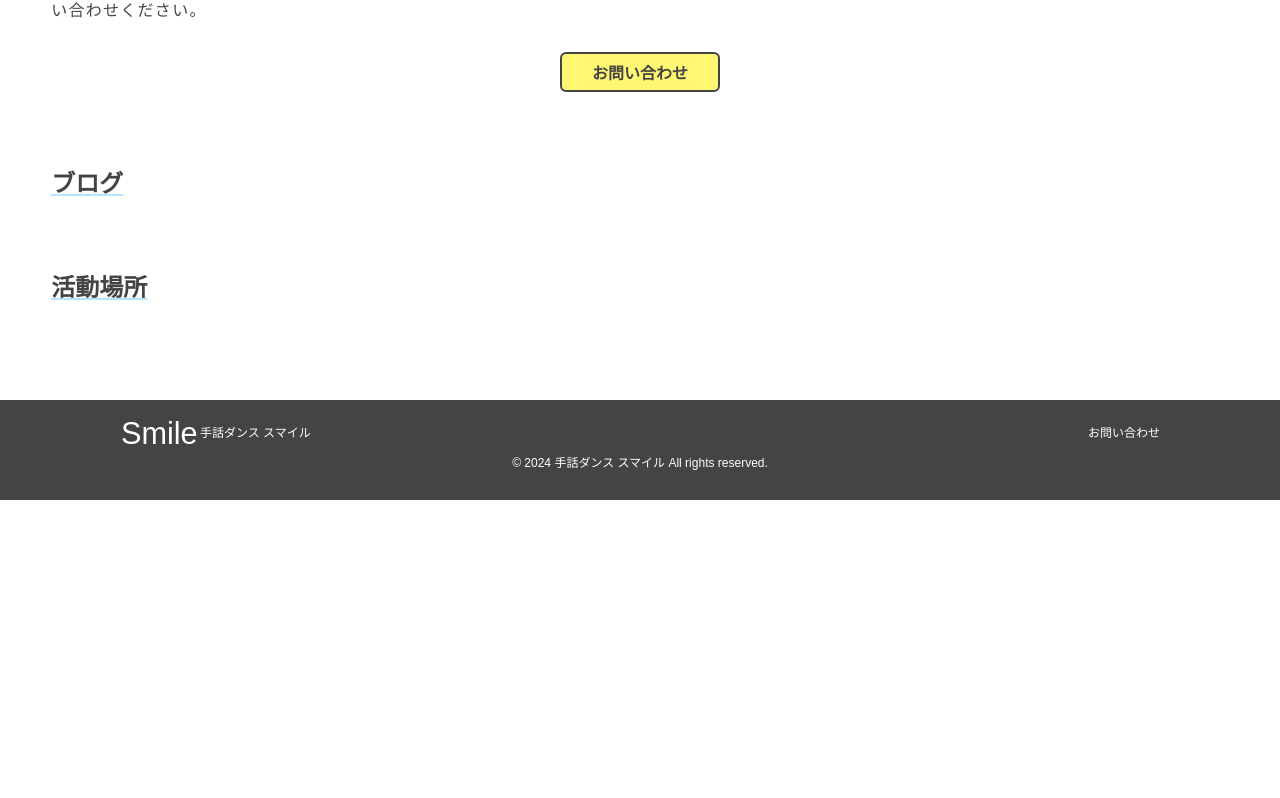
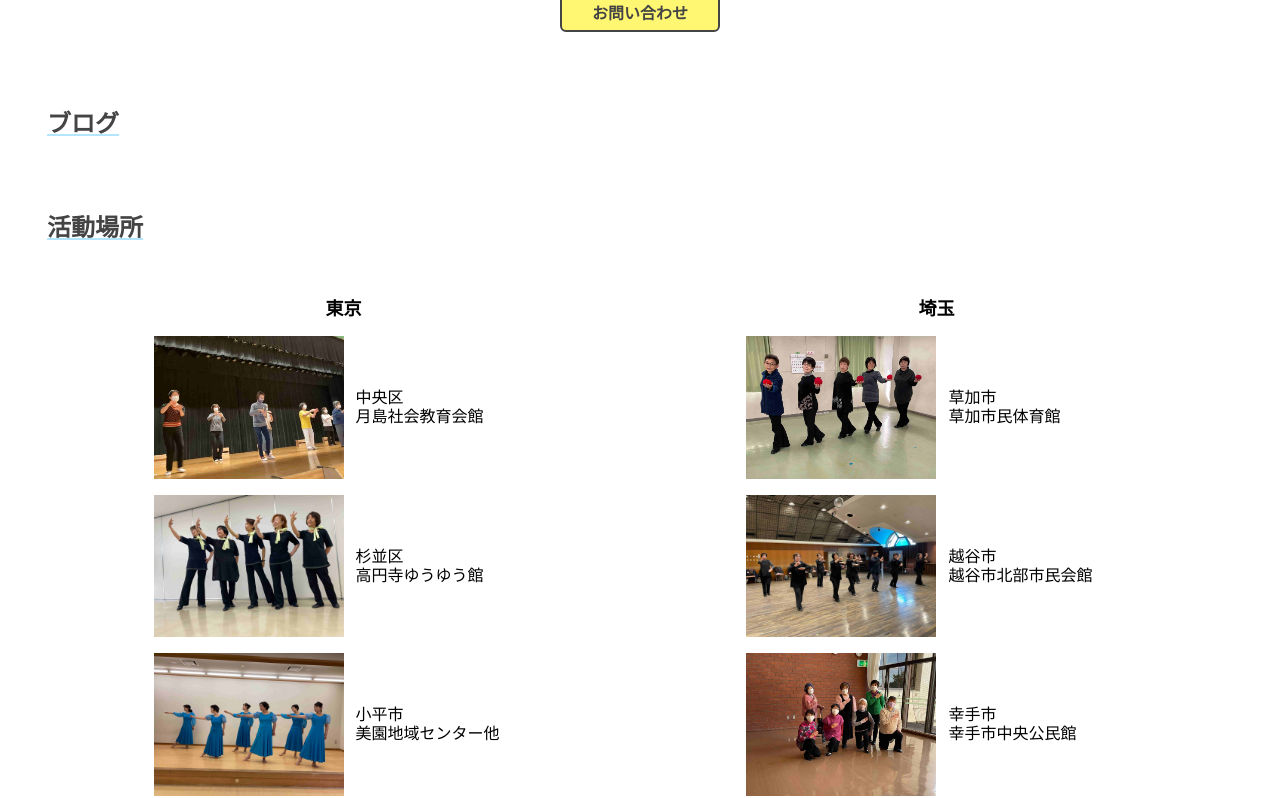
Before and after one commit to shinking02/smile_hp, a React (Vite) app: page / in a window 1280 px wide. Shown: the part 1650-2448 px from the top of the page. Before the commit the page ends 2150 px from the top, so only its background shows below. Built offline with nearby package versions, Linux system fonts and the light colour scheme.

Commit message:
Add Contact page and update Button component styles

```diff
--- a/src/App.tsx
+++ b/src/App.tsx
@@ -3,6 +3,7 @@ import { createGlobalStyle, ThemeProvider } from "styled-components";
 import reset from "styled-reset";
 
 import Layout from "./components/Layout";
+import Contact from "./pages/Contact";
 import NotFound from "./pages/NotFound";
 import Top from "./pages/Top";
 
@@ -34,6 +35,7 @@ const App: React.FC = () => {
                     <Routes>
                         <Route path="/" element={<Layout />}>
                             <Route path="/" element={<Top />} />
+                            <Route path="/contact" element={<Contact />} />
                             <Route path="*" element={<NotFound />} />
                         </Route>
                     </Routes>
--- a/src/components/Button.tsx
+++ b/src/components/Button.tsx
@@ -3,9 +3,10 @@ import styled from "styled-components";
 interface ButtonProps {
     title: string;
     onClick?: () => void;
+    disabled?: boolean;
 }
 
-const ButtonWrapper = styled.button`
+const ButtonWrapper = styled.button<{ disabled?: boolean }>`
     display: inline-block;
     padding: 6px 30px;
     border: 2px solid ${(props) => props.theme.black};
@@ -14,13 +15,22 @@ const ButtonWrapper = styled.button`
     font-weight: bold;
     font-size: 16px;
     color: ${(props) => props.theme.black};
+    transition: 0.2s cubic-bezier(0.45, 0, 0.55, 1);
     &:hover {
-        opacity: 0.6;
+        transform: scale(1.04);
     }
+    opacity: ${(props) => (props.disabled ? 0.4 : 1)};
 `;
 
 const Button = (props: ButtonProps) => {
-    return <ButtonWrapper onClick={props.onClick}>{props.title}</ButtonWrapper>;
+    return (
+        <ButtonWrapper
+            onClick={props.disabled ? undefined : props.onClick}
+            disabled={props.disabled}
+        >
+            {props.title}
+        </ButtonWrapper>
+    );
 };
 
 export default Button;
--- a/src/components/ContentsContainer.tsx
+++ b/src/components/ContentsContainer.tsx
@@ -1,7 +1,6 @@
 import styled from "styled-components";
 
 export const ContentsContainer = styled.div`
-    margin: 80px auto;
+    margin: 20px auto 80px;
     max-width: 1200px;
-    padding: 0 4%;
 `;
--- /dev/null
+++ b/src/components/LocationBox.tsx
@@ -0,0 +1,77 @@
+import styled from "styled-components";
+
+import { sp, tab } from "@/media";
+
+interface LocationBoxProps {
+    location: string;
+    locationDetails: {
+        locationDetail: string;
+        placeName: string;
+        href: string;
+        imagePath: string;
+    }[];
+}
+
+const LocationContainer = styled.div`
+    display: block;
+    margin: 20px 0 0 0;
+    max-width: 380px;
+    ${tab`
+        max-width: 80%;
+        margin: 20px auto 0;
+    `}
+    ${sp`
+        width: 100%;
+        margin: 20px auto 0;
+    `}
+`;
+
+const LocationTitle = styled.div`
+    font-size: 18px;
+    font-weight: bold;
+    text-align: center;
+    margin: 18px auto;
+`;
+
+const DetailContainer = styled.div`
+    display: flex;
+    width: 100%;
+    margin: 16px auto;
+`;
+
+const DetailImage = styled.img`
+    width: 50%;
+    margin-right: 12px;
+    ${tab`
+        margin-right: 38px;
+    `}
+`;
+
+const DetailText = styled.a`
+    width: 50%;
+    font-size: 16px;
+    line-height: 1.2em;
+    margin: auto;
+`;
+
+const LocationBox = (props: LocationBoxProps) => {
+    return (
+        <LocationContainer>
+            <LocationTitle>{props.location}</LocationTitle>
+            {props.locationDetails.map((detail, index) => {
+                return (
+                    <DetailContainer key={index}>
+                        <DetailImage src={detail.imagePath} />
+                        <DetailText href={detail.href}>
+                            {detail.locationDetail}
+                            <br />
+                            {detail.placeName}
+                        </DetailText>
+                    </DetailContainer>
+                );
+            })}
+        </LocationContainer>
+    );
+};
+
+export default LocationBox;
--- /dev/null
+++ b/src/pages/Contact.tsx
@@ -0,0 +1,24 @@
+import styled from "styled-components";
+
+import Button from "@/components/Button";
+import { ContentsContainer } from "@/components/ContentsContainer";
+import Title from "@/components/Title";
+
+const ButtonContainer = styled.div`
+    width: 100%;
+    margin: 30px auto;
+    text-align: center;
+`;
+
+const Contact = () => {
+    return (
+        <ContentsContainer>
+            <Title title="お問い合わせ" />
+            <ButtonContainer>
+                <Button title="送信" onClick={() => {}} disabled={true} />
+            </ButtonContainer>
+        </ContentsContainer>
+    );
+};
+
+export default Contact;
--- a/src/pages/Top.tsx
+++ b/src/pages/Top.tsx
@@ -6,7 +6,9 @@ import ActivityCard from "@/components/ActivityCard";
 import Button from "@/components/Button";
 import { ContentsContainer } from "@/components/ContentsContainer";
 import Letter from "@/components/Letter";
+import LocationBox from "@/components/LocationBox";
 import Title from "@/components/Title";
+
 const ThumbnailContainer = styled.div<{ src: string }>`
     content: "";
     display: block;
@@ -56,7 +58,7 @@ const ContentsBackground = styled.div`
     margin-left: calc(((100vw - 100%) / 2) * -1);
     margin-right: calc(((100vw - 100%) / 2) * -1);
     z-index: -1;
-    padding: 20px 0;
+    padding: 20px 4%;
 `;
 
 const ButtonContainer = styled.div`
@@ -65,9 +67,9 @@ const ButtonContainer = styled.div`
     text-align: center;
 `;
 
-const ActivitiesContainer = styled.div`
+const ResponsiveContainer = styled.div`
     display: flex;
-    justify-content: space-between;
+    justify-content: space-around;
     ${tab`
         flex-direction: column;
     `}
@@ -96,7 +98,7 @@ const Top: React.FC = () => {
                 </ContentsContainer>
                 <ContentsContainer>
                     <Title title="活動内容" />
-                    <ActivitiesContainer>
+                    <ResponsiveContainer>
                         <ActivityCard
                             title="練習"
                             summary="月2回(水曜日)に練習を行っており、新しい曲に挑戦しています。叙情歌や最近の曲を交えて楽しく踊っています。"
@@ -112,7 +114,7 @@ const Top: React.FC = () => {
                             summary="地域の老人福祉施設、病院、学校や学童などで披露させて頂いています。"
                             imagePath="/volunteer.jpg"
                         />
-                    </ActivitiesContainer>
+                    </ResponsiveContainer>
                 </ContentsContainer>
                 <ContentsContainer>
                     <Title title="一緒に踊りませんか?" />
@@ -135,6 +137,54 @@ const Top: React.FC = () => {
                 </ContentsContainer>
                 <ContentsContainer>
                     <Title title="活動場所" />
+                    <ResponsiveContainer>
+                        <LocationBox
+                            location="東京"
+                            locationDetails={[
+                                {
+                                    locationDetail: "中央区",
+                                    placeName: "月島社会教育会館",
+                                    href: "https://goo.gl/maps/Eai2HNUNq7Rnqi8VA",
+                                    imagePath: "/chuo.jpg",
+                                },
+                                {
+                                    locationDetail: "杉並区",
+                                    placeName: "高円寺ゆうゆう館",
+                                    href: "https://goo.gl/maps/9yvzsq6NLwpt7DSk6",
+                                    imagePath: "/suginami.jpg",
+                                },
+                                {
+                                    locationDetail: "小平市",
+                                    placeName: "美園地域センター他",
+                                    href: "https://goo.gl/maps/DXwji5U968diq2VC9",
+                                    imagePath: "/kodaira.jpg",
+                                },
+                            ]}
+                        />
+                        <LocationBox
+                            location="埼玉"
+                            locationDetails={[
+                                {
+                                    locationDetail: "草加市",
+                                    placeName: "草加市民体育館",
+                                    href: "https://goo.gl/maps/yhsRrDe9LpWU8enw7",
+                                    imagePath: "/souka.jpg",
+                                },
+                                {
+                                    locationDetail: "越谷市",
+                                    placeName: "越谷市北部市民会館",
+                                    href: "https://goo.gl/maps/azti3qa1uvxXeK4b9",
+                                    imagePath: "/koshigaya.jpg",
+                                },
+                                {
+                                    locationDetail: "幸手市",
+                                    placeName: "幸手市中央公民館",
+                                    href: "https://goo.gl/maps/XWmymw9pbkTJ5E4z7",
+                                    imagePath: "/satte.jpg",
+                                },
+                            ]}
+                        />
+                    </ResponsiveContainer>
                 </ContentsContainer>
             </ContentsBackground>
         </>
```
